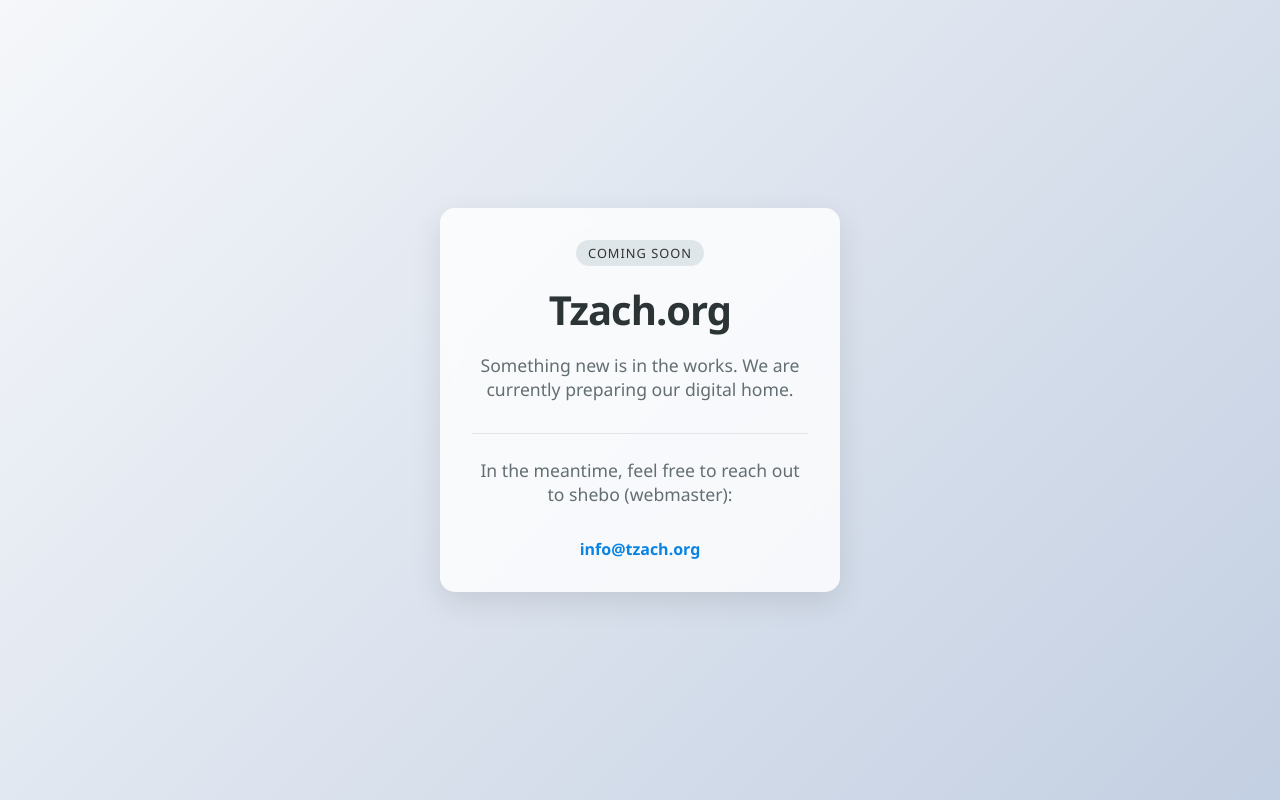
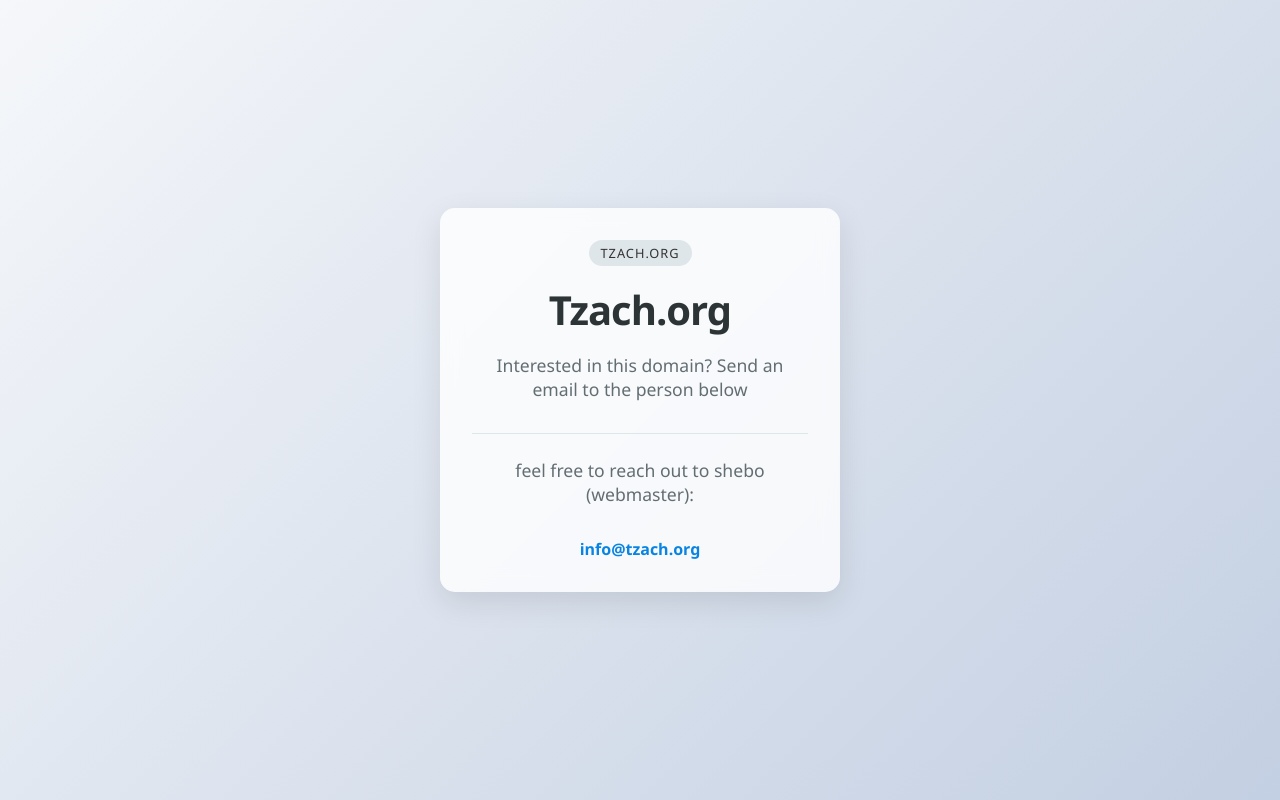
Before and after one commit to shayatzvi/Tzach.org, a plain HTML site: page index.html in a window 1280 px wide. Drawn offline with Linux system fonts and the light colour scheme.

Commit message:
Update index.html

```diff
--- a/index.html
+++ b/index.html
@@ -77,12 +77,12 @@
 <body>
 
     <div class="container">
-        <div class="status-tag">Coming Soon</div>
+        <div class="status-tag">Tzach.org</div>
         <h1>Tzach.org</h1>
-        <p>Something new is in the works. We are currently preparing our digital home.</p>
+        <p>Interested in this domain? Send an email to the person below</p>
 
         <div class="contact-box">
-            <p>In the meantime, feel free to reach out to shebo (webmaster):</p>
+            <p>feel free to reach out to shebo (webmaster):</p>
             <a href="mailto:info@tzach.org" class="email-link">info@tzach.org</a>
         </div>
     </div>
```
